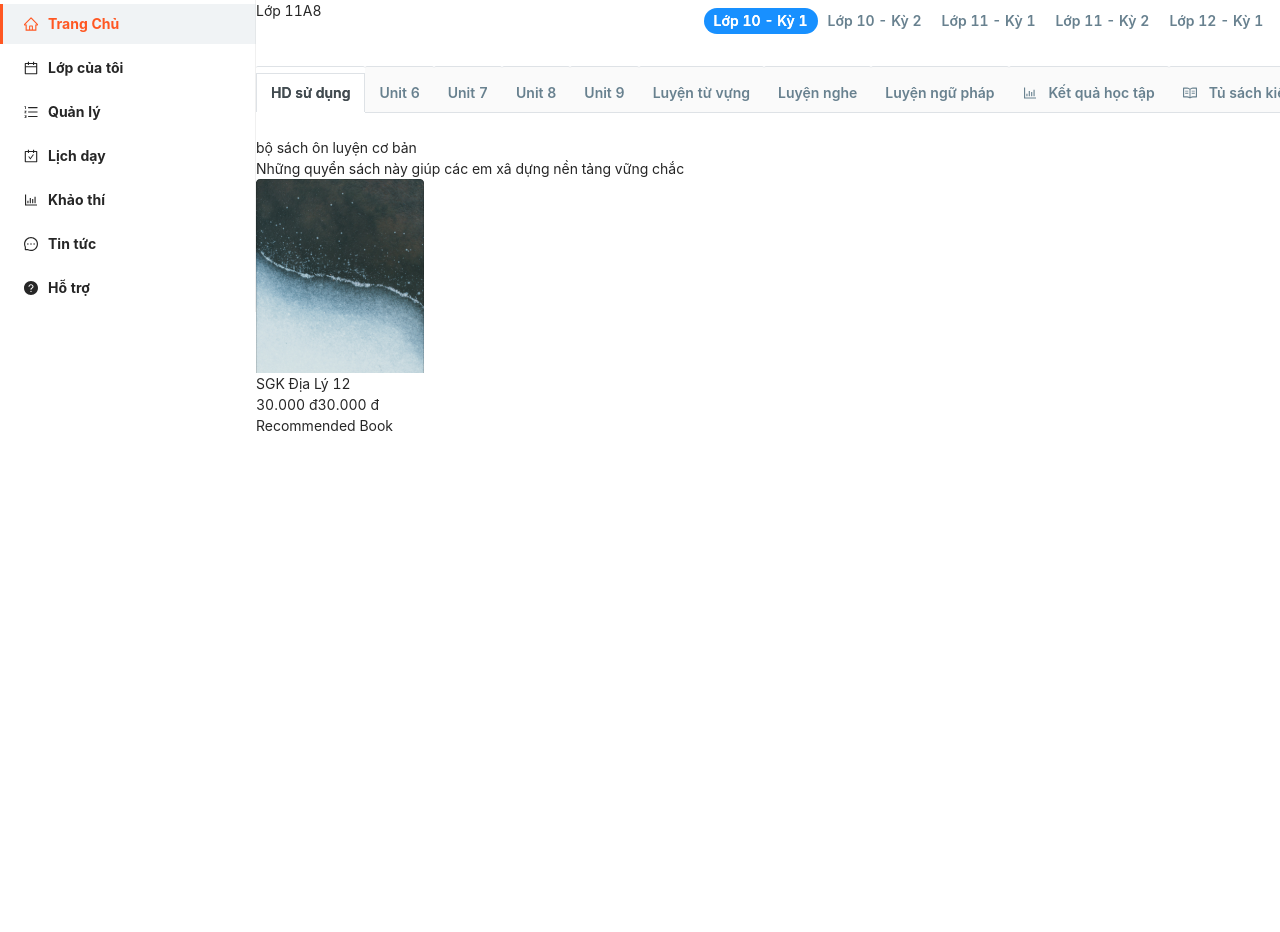
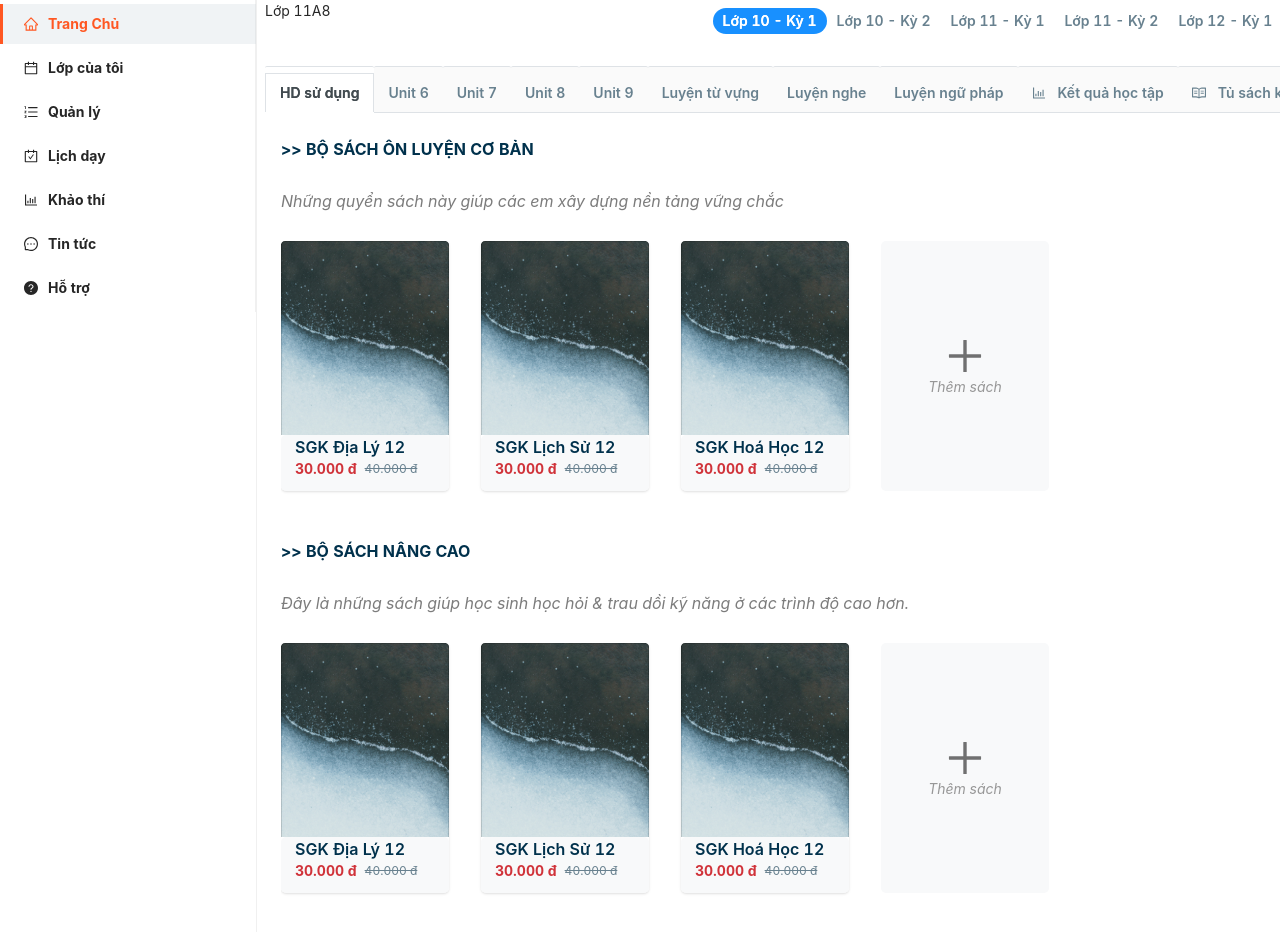
Before and after one commit to manhdung99/Study-app, a Vue app: page /class in a window 1280 px wide. Shown: the top 932 px of the page. Before the commit the page ends 800 px from the top, so only its background shows below. Built offline with nearby package versions, Linux system fonts and the light colour scheme.

Commit message:
add the screen view

```diff
--- a/src/App.vue
+++ b/src/App.vue
@@ -6,14 +6,12 @@ import Navbar from "./components/navbar/Navbar.vue";
 
 <template>
   <main class="flex">
-    <div class="">
+    <div class="border-r border-[#f0f0f0]">
       <Navbar />
     </div>
-    <div class="flex-1">
+    <div class="flex-1 px-2">
       <router-view></router-view>
     </div>
-    <div class="w-[200px] flex justify-center " >
-      Avatar
-    </div>
+    <div class="w-[200px] flex justify-center">Avatar</div>
   </main>
 </template>
--- a/src/assets/main-content.css
+++ b/src/assets/main-content.css
@@ -1,34 +1,61 @@
-.ant-tabs-ink-bar{
+.list-book::-webkit-scrollbar,
+.add-book-modal::-webkit-scrollbar {
+    height: 6px;
+    width: 6px;
+}
+
+.list-book::-webkit-scrollbar-thumb,
+.add-book-modal::-webkit-scrollbar-thumb {
+    background: #555555;
+    border-radius: 10px;
+}
+
+.list-book::-webkit-scrollbar-track,
+.add-book-modal::-webkit-scrollbar-track {
+    box-shadow: inset 0 0 2px #555555;
+    border-radius: 10px;
+}
+
+.ant-tabs-ink-bar {
     display: none;
 }
-.ant-tabs-nav-list{
+
+.ant-tabs-nav-list {
     padding: 8px 0;
 }
-.ant-tabs-nav::before{
+
+.ant-tabs-nav::before {
     display: none;
 }
-.ant-tabs-tab{
+
+.ant-tabs-tab {
     padding: 0;
     font-weight: 600;
     color: #68818F;
 }
-.ant-tabs-tab + .ant-tabs-tab{
+
+.ant-tabs-tab+.ant-tabs-tab {
     margin: 0;
 }
-.ant-tabs-tab .ant-tabs-tab-btn{
+
+.ant-tabs-tab .ant-tabs-tab-btn {
     padding: 2px 10px;
 }
-.ant-tabs-tab.ant-tabs-tab-active .ant-tabs-tab-btn{
+
+.ant-tabs-tab.ant-tabs-tab-active .ant-tabs-tab-btn {
     background: #1890ff;
     color: white;
     border-radius: 32px;
 }
-.ant-tabs-card .ant-tabs-tab .ant-tabs-tab-btn{
+
+.ant-tabs-card .ant-tabs-tab .ant-tabs-tab-btn {
     padding: 8px 14px;
 }
-.ant-tabs-card .ant-tabs-tab:hover{
+
+.ant-tabs-card .ant-tabs-tab:hover {
     color: #424B50;
 }
-.ant-tabs-card > .ant-tabs-nav .ant-tabs-tab{
+
+.ant-tabs-card>.ant-tabs-nav .ant-tabs-tab {
     padding-top: 6px;
 }
--- a/src/components/book/Book.vue
+++ b/src/components/book/Book.vue
@@ -1,29 +1,32 @@
 <template >
+  <div class="rounded-[5px] shadow min-w-[168px]">
     <div>
-            <img src="../../assets/image/Thumbnail.png" alt="book image">
+      <img src="../../assets/image/Thumbnail.png" alt="book image" />
     </div>
-        <div>
-            <span>
+    <div class="bg-[#F8F9FA] px-[14px] rounded-[5px]">
+      <span class="font-semibold text-[#00314C] text-base">
         {{ title }}
       </span>
-            <div>
-                <span>
+      <div class="flex space-x-2 pb-3 items-center">
+        <span class="font-bold text-[#D03239] text-sm">
           {{ currentPrice }}
         </span>
-                <span>{{ oldPrice }}</span>
+        <span class="text-xs line-through text-[#68818F]">{{ oldPrice }}</span>
+      </div>
     </div>
   </div>
 </template>
 
 <script>
 export default {
-    name: 'Book',
-    data(){
-        return{
-            title:'SGK Địa Lý 12',
-            currentPrice: '30.000 đ',
-            oldPrice: '30.000 đ'
-        }
-    }
-}
+  name: "Book",
+  data() {
+    return {};
+  },
+  props: {
+    title: String,
+    currentPrice: String,
+    oldPrice: String,
+  },
+};
 </script>
--- /dev/null
+++ b/src/components/class/AddBookModal.vue
@@ -0,0 +1,102 @@
+<template>
+  <div
+    :class="openModal ? 'flex' : 'hidden'"
+    class="fixed top-0 bottom-0 left-0 right-0 bg-[#00000021] flex justify-center items-center"
+  >
+    <div class="w-[800px] h-[700px] bg-white p-4">
+      <div
+        class="border-b border-[#C2C2C2] text-xl text-[#00314C] font-bold pb-3"
+      >
+        Thêm sách
+      </div>
+      <div class="my-5">
+        <input
+          class="w-full border border-[#BDBDBD] pl-4 py-2 outline-none focus:border-[#00000091] text-[13px]"
+          placeholder="Nhập tên sách..."
+        />
+      </div>
+      <div
+        class="flex flex-wrap overflow-y-auto max-h-[450px] gap-x-6 add-book-modal"
+      >
+        <Book
+          v-for="book in books"
+          v-bind:key="book.id"
+          :title="book.title"
+          :currentPrice="book.currentPrice"
+          :oldPrice="book.oldPrice"
+        />
+      </div>
+    </div>
+  </div>
+</template>
+
+<script>
+import Book from "../book/Book.vue";
+export default {
+  name: "AddBookModal",
+  data() {
+    return {
+      books: [
+        {
+          id: 1,
+          title: "SGK Địa Lý 12",
+          currentPrice: "30.000 đ",
+          oldPrice: "40.000 đ",
+        },
+        {
+          id: 2,
+          title: "SGK Lịch Sử 12",
+          currentPrice: "30.000 đ",
+          oldPrice: "40.000 đ",
+        },
+        {
+          id: 3,
+          title: "SGK Hoá Học 12",
+          currentPrice: "30.000 đ",
+          oldPrice: "40.000 đ",
+        },
+        {
+          id: 4,
+          title: "SGK Địa Lý 12",
+          currentPrice: "30.000 đ",
+          oldPrice: "40.000 đ",
+        },
+        {
+          id: 5,
+          title: "SGK Lịch Sử 12",
+          currentPrice: "30.000 đ",
+          oldPrice: "40.000 đ",
+        },
+        {
+          id: 6,
+          title: "SGK Hoá Học 12",
+          currentPrice: "30.000 đ",
+          oldPrice: "40.000 đ",
+        },
+        {
+          id: 7,
+          title: "SGK Địa Lý 12",
+          currentPrice: "30.000 đ",
+          oldPrice: "40.000 đ",
+        },
+        {
+          id: 8,
+          title: "SGK Lịch Sử 12",
+          currentPrice: "30.000 đ",
+          oldPrice: "40.000 đ",
+        },
+        {
+          id: 9,
+          title: "SGK Hoá Học 12",
+          currentPrice: "30.000 đ",
+          oldPrice: "40.000 đ",
+        },
+      ],
+      openModal: false,
+    };
+  },
+  components: {
+    Book,
+  },
+};
+</script>
--- a/src/components/class/BookOfClass.vue
+++ b/src/components/class/BookOfClass.vue
@@ -1,27 +1,63 @@
-<template>
-
-<div>
-    <p>bộ sách ôn luyện cơ bản</p>
-    <span>Những quyển sách này giúp các em xâ dựng nền tảng vững chắc</span>
-</div>
-<div>
-    <Book />
-</div>
+<template >
+  <div>
+    <p class="text-[#00314C] uppercase text-base font-bold mb-7">
+      >> bộ sách ôn luyện cơ bản
+    </p>
+    <span class="text-[#7C7C7C] text-base italic mb-7 block"
+      >Những quyển sách này giúp các em xây dựng nền tảng vững chắc</span
+    >
+  </div>
+  <div class="flex space-x-8 max-w-5xl overflow-y-auto list-book pb-6 mb-6">
+    <Book
+      v-for="book in books"
+      v-bind:key="book.id"
+      :title="book.title"
+      :currentPrice="book.currentPrice"
+      :oldPrice="book.oldPrice"
+    />
+    <div
+      class="bg-[#F8F9FA] min-w-[168px] h-[250px] flex flex-col items-center justify-center rounded-[5px]"
+    >
+      <span>
+        <PlusOutlined :style="{ fontSize: '40px', color: '#707070' }"
+      /></span>
+      <span class="italic text-[#979797]">Thêm sách</span>
+    </div>
+  </div>
 </template>
 
 <script>
-
-import Book from '../book/Book.vue';
-
+import Book from "../book/Book.vue";
+import { PlusOutlined } from "@ant-design/icons-vue";
 export default {
-    name: 'BookOfClass',
-    data(){
-        return{
-
-        }
-    },
-    components:{
-        Book,
-    }
-}
+  name: "BookOfClass",
+  data() {
+    return {
+      books: [
+        {
+          id: 1,
+          title: "SGK Địa Lý 12",
+          currentPrice: "30.000 đ",
+          oldPrice: "40.000 đ",
+        },
+        {
+          id: 2,
+          title: "SGK Lịch Sử 12",
+          currentPrice: "30.000 đ",
+          oldPrice: "40.000 đ",
+        },
+        {
+          id: 3,
+          title: "SGK Hoá Học 12",
+          currentPrice: "30.000 đ",
+          oldPrice: "40.000 đ",
+        },
+      ],
+    };
+  },
+  components: {
+    Book,
+    PlusOutlined,
+  },
+};
 </script>
--- a/src/components/class/Class.vue
+++ b/src/components/class/Class.vue
@@ -1,6 +1,8 @@
 <script setup>
+import AddBookModalVue from "./AddBookModal.vue";
 import MainContent from "./MainContent.vue";
 import TopContent from "./TopContent.vue";
+import AddBookModal from "./AddBookModal.vue";
 </script>
 
 
@@ -13,10 +15,11 @@ import TopContent from "./TopContent.vue";
       <MainContent />
     </div>
   </div>
+  <AddBookModal />
 </template>
 <script>
 export default {
-  components: { TopContent },
+  components: { TopContent, MainContent, AddBookModal },
   name: "Class",
 };
 </script>
--- a/src/components/class/MainContent.vue
+++ b/src/components/class/MainContent.vue
@@ -24,19 +24,19 @@
       </a-tab-pane>
     </a-tabs>
   </div>
-  <div>
+  <div class="px-4">
     <BookOfClass />
   </div>
-  <div>
+  <div class="px-4">
     <RecommendedBook />
   </div>
 </template>
 
 <script lang="ts">
-import { ReadOutlined, BarChartOutlined } from '@ant-design/icons-vue';
+import { ReadOutlined, BarChartOutlined } from "@ant-design/icons-vue";
 import { defineComponent, ref } from "vue";
-import BookOfClass from './BookOfClass.vue'
-import RecommendedBook from './RecommendedBook.vue'
+import BookOfClass from "./BookOfClass.vue";
+import RecommendedBook from "./RecommendedBook.vue";
 export default defineComponent({
   setup() {
     const menu = [
@@ -58,7 +58,7 @@ export default defineComponent({
     ReadOutlined,
     BarChartOutlined,
     BookOfClass,
-    RecommendedBook
+    RecommendedBook,
   },
 });
 </script>
--- a/src/components/class/RecommendedBook.vue
+++ b/src/components/class/RecommendedBook.vue
@@ -1,6 +1,64 @@
-<template>
+<template >
+  <div>
+    <p class="text-[#00314C] uppercase text-base font-bold mb-7">
+      >> bộ sách nâng cao
+    </p>
+    <span class="text-[#7C7C7C] text-base italic mb-7 block"
+      >Đây là những sách giúp học sinh học hỏi & trau dồi kỹ năng ở các trình độ
+      cao hơn.</span
+    >
+  </div>
+  <div class="flex space-x-8 max-w-5xl overflow-y-auto list-book pb-6 mb-6">
+    <Book
+      v-for="book in books"
+      v-bind:key="book.id"
+      :title="book.title"
+      :currentPrice="book.currentPrice"
+      :oldPrice="book.oldPrice"
+    />
+    <div
+      class="bg-[#F8F9FA] min-w-[168px] h-[250px] flex flex-col items-center justify-center rounded-[5px]"
+    >
+      <span>
+        <PlusOutlined :style="{ fontSize: '40px', color: '#707070' }"
+      /></span>
+      <span class="italic text-[#979797]">Thêm sách</span>
+    </div>
+  </div>
+</template>
 
-    <div>
-        Recommended Book
-    </div>
-</template>
+<script>
+import Book from "../book/Book.vue";
+import { PlusOutlined } from "@ant-design/icons-vue";
+export default {
+  name: "RecommendedBook",
+  data() {
+    return {
+      books: [
+        {
+          id: 1,
+          title: "SGK Địa Lý 12",
+          currentPrice: "30.000 đ",
+          oldPrice: "40.000 đ",
+        },
+        {
+          id: 2,
+          title: "SGK Lịch Sử 12",
+          currentPrice: "30.000 đ",
+          oldPrice: "40.000 đ",
+        },
+        {
+          id: 3,
+          title: "SGK Hoá Học 12",
+          currentPrice: "30.000 đ",
+          oldPrice: "40.000 đ",
+        },
+      ],
+    };
+  },
+  components: {
+    Book,
+    PlusOutlined,
+  },
+};
+</script>
```
Lines whose indentation alone changed are shown as unchanged.
